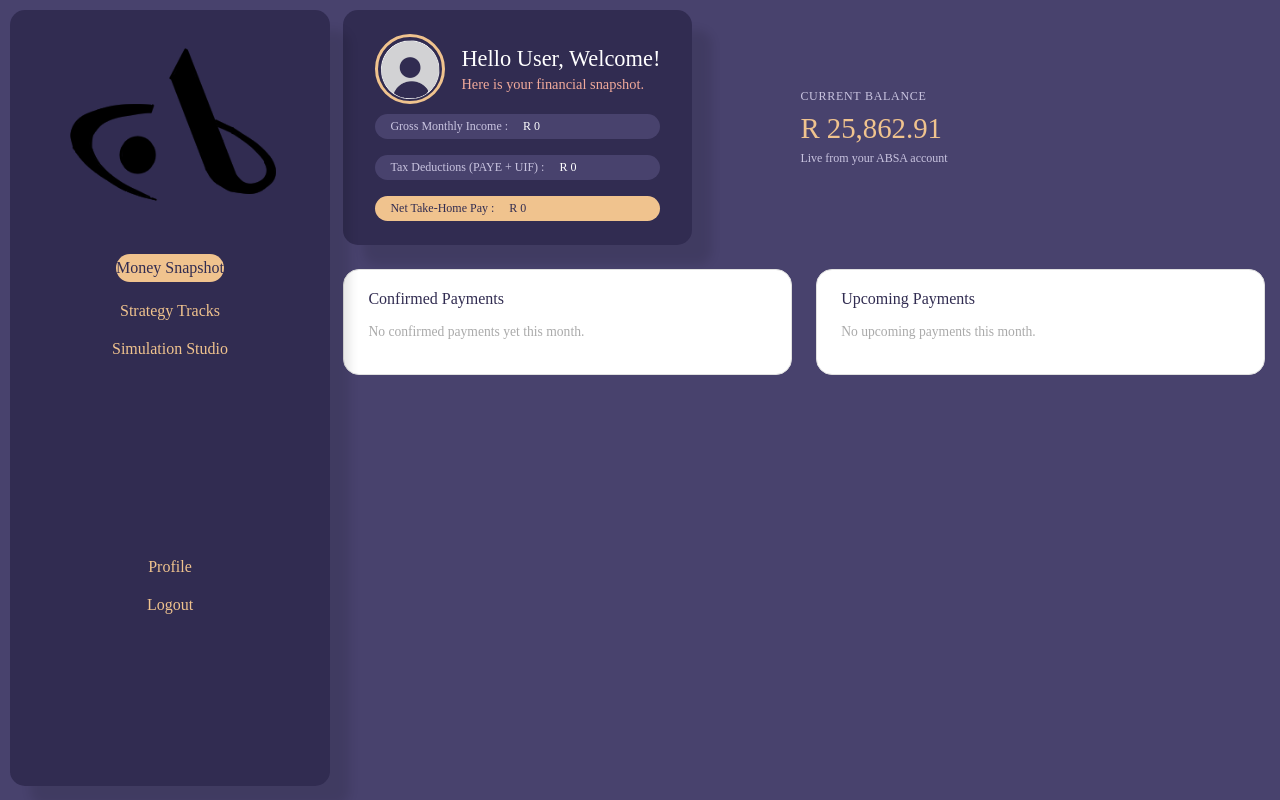
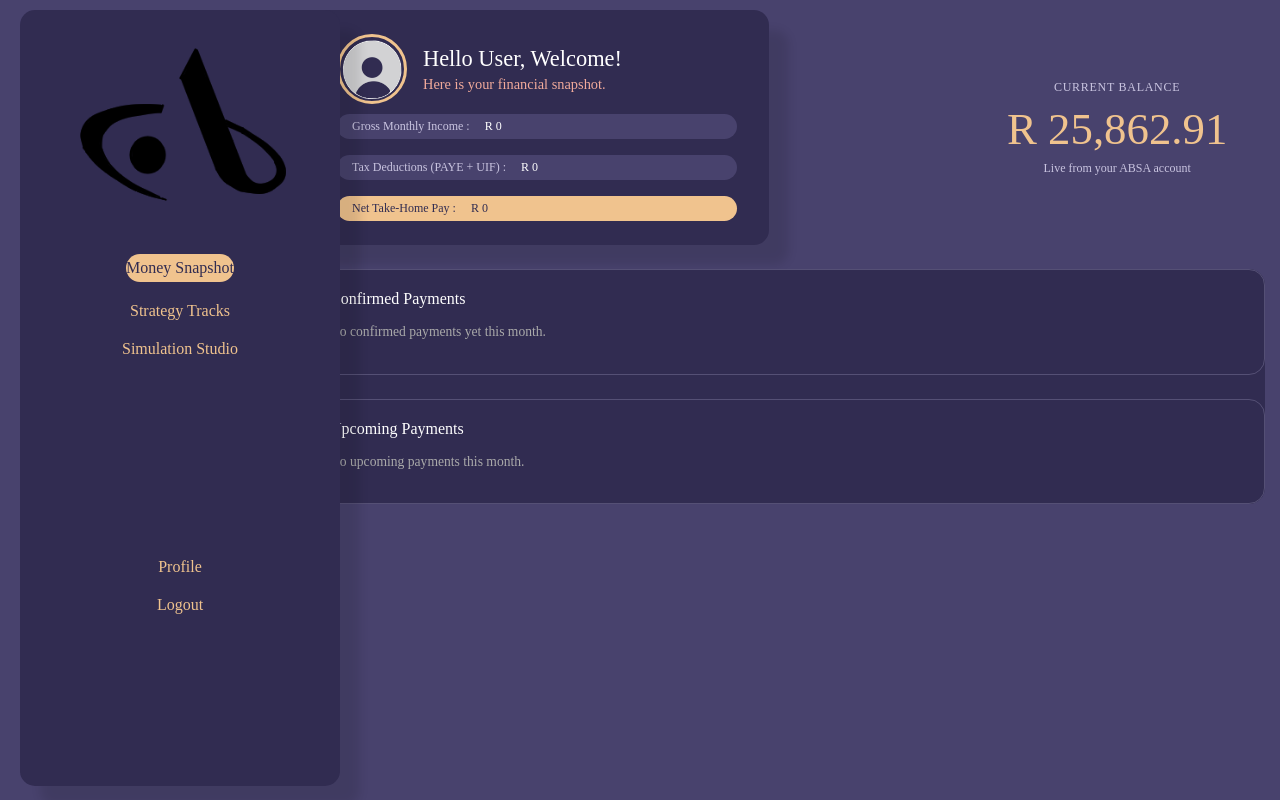
Before and after one commit to Bridgerto/DIGA4015_2740821_ReneilweThobejane_Assignment2, a React (Vite) app: page /MoneySnapshot in a window 1280 px wide. Built offline with nearby package versions, Linux system fonts and the light colour scheme.

Commit message:
Adjusting css styling for page spacing

```diff
--- a/src/components/NavBar.jsx
+++ b/src/components/NavBar.jsx
@@ -1,6 +1,6 @@
 // HOOKS
 import React from "react";
-import {Link} from "react-router-dom"
+import {Link, useLocation} from "react-router-dom"
 
 // IMPORTING MY ICONS
 import NavBarABSALogo from "../assets/icons/NavBarABSALogo.png";
@@ -10,6 +10,7 @@ const Logo = NavBarABSALogo;
 import "../cssFiles/NavBar.css";
 
 export default function NavBar(){
+    const navLocation = useLocation;
 
 
     return (
@@ -28,4 +29,6 @@ export default function NavBar(){
         </div>
     </nav>
     );
+
+    // style = {{fontweight: location.pathname === "/MoneySnapshot" ? "bold" ? "normal"}}
 }
--- a/src/cssFiles/CurrentBalanceTile.css
+++ b/src/cssFiles/CurrentBalanceTile.css
@@ -1,9 +1,11 @@
 .balance-container {
     border-radius: 16px;
+    margin-left: 130px ;
     padding: 24px 28px;
     display: flex;
     flex-direction: column;
     justify-content: center;
+    align-items: center;
     min-width: 200px;
 
 }
@@ -17,7 +19,7 @@
 }
 
 .balance-amount {
-    font-size: 1.8rem;
+    font-size: 2.8rem;
     font-weight: 500;
     color: #F0C38E;
     margin: 0 0 6px;
--- a/src/cssFiles/FixedCostsTracker.css
+++ b/src/cssFiles/FixedCostsTracker.css
@@ -1,21 +1,25 @@
 .tracker-container {
     display: flex;
+    flex-direction: column;
     gap: 24px;
     flex: 1;
+    background-color: #312C51;
+    border-radius: 16px;
+
+
 }
 
 .tracker-section {
     flex: 1;
-    background-color: #ffffff;
     border-radius: 16px;
     padding: 20px 24px;
-    border: 0.5px solid #e0e0e0;
+    border: 0.5px solid #555075;
 }
 
 .tracker-title {
     font-size: 1rem;
     font-weight: 500;
-    color: #312C51;
+    color: white;
     margin: 0 0 16px;
 }
 
@@ -34,37 +38,67 @@
 }
 
 .tracker-tile.confirmed {
-    background-color: #f0f0f0;
+    background-color: #F0C38E;
+    margin-bottom: 20px;
+}
+
+.tracker-tile.confirmed .tracker-category{
+      font-size: 1.0rem;
+      font-weight: 500;
+      color: #312C51;
+      margin: 0;
+}
+
+.tracker-tile.confirmed .tracker-merchant{
+      font-size: 0.7rem;
+      color: #312C51;
+      margin: 0;
+}
+
+.tracker-tile.confirmed .tracker-amount {
+    font-size: 1.0rem;
+    font-weight: 500;
+    color: #312C51;
+    text-align: right;
+    margin: 0;
+}
+
+.tracker-tile.confirmed .tracker-date {
+    font-size: 0.7rem;
+    color: #312C51;
+    margin: 2px 0 0;
+    text-align: right;
 }
 
 .tracker-tile.upcoming {
-    background-color: #fdf3ec;
+    background-color: #48426D;
 }
 
-.tracker-category {
+
+.tracker-tile.upcoming  .tracker-category {
     font-size: 0.9rem;
     font-weight: 500;
-    color: #312C51;
+    color: #c9c4e0;
     margin: 0;
 }
 
-.tracker-merchant {
+.tracker-tile.upcoming .tracker-merchant {
     font-size: 0.75rem;
-    color: #888;
+    color: #F1AA9B;
     margin: 2px 0 0;
 }
 
-.tracker-amount {
-    font-size: 0.95rem;
+.tracker-tile.upcoming .tracker-amount {
+    font-size: 0.9rem;
     font-weight: 500;
-    color: #312C51;
+    color: #c9c4e0;
     margin: 0;
     text-align: right;
 }
 
-.tracker-date {
+.tracker-tile.upcoming .tracker-date {
     font-size: 0.75rem;
-    color: #888;
+    color: #F1AA9B;
     margin: 2px 0 0;
     text-align: right;
 }
--- a/src/cssFiles/MoneySnapshot.css
+++ b/src/cssFiles/MoneySnapshot.css
@@ -11,7 +11,7 @@
     display: flex;
     flex-direction: column;
     gap: 24px;
-    width: 72%;
+    width: 75%;
     float: right;
     /*flex: 1;*/
 
--- a/src/cssFiles/NavBar.css
+++ b/src/cssFiles/NavBar.css
@@ -9,7 +9,7 @@
     /*spacing*/
     padding: 0 10px;
     border-radius: 15px;
-    margin: 10px 0 0 10px;
+    margin: 10px 0 0 20px;
 
     /*colouring*/
     background-color: #312C51;
--- a/src/cssFiles/PersonalisedHeader.css
+++ b/src/cssFiles/PersonalisedHeader.css
@@ -4,7 +4,7 @@
     flex-direction: column;
     align-items: left;
     border-radius: 15px;
-    width: fit-content;
+    width: 400px;
 
     /*spacing*/
     padding: 24px 32px;
--- a/src/cssFiles/StrategyTracks.css
+++ b/src/cssFiles/StrategyTracks.css
@@ -1,5 +1,5 @@
 .strategy-tracks-page {
-    min-height: 100vh;
+    min-height: 110vh;
     background-color: #48426D;
 }
 
@@ -9,7 +9,7 @@
     display: flex;
     flex-direction: column;
 
-    width: 76%;
+    width: 74%;
     float: right;
     padding: 30px 25px 0 0;
     gap: 24px;
@@ -81,6 +81,7 @@
     background-color: #F0C38E;
     color: #312C51;
     border: none;
+    width: fit-content;
     border-radius: 12px;
     padding: 16px 40px;
     font-size: 1rem;
--- a/src/cssFiles/TrackCard.css
+++ b/src/cssFiles/TrackCard.css
@@ -1,11 +1,13 @@
 .track-card {
     background-color: #ffffff;
+
     border-radius: 16px;
     padding: 20px;
     cursor: pointer;
     flex: 1;
     transition: transform 0.2s;
     border: 2px solid transparent;
+    min-height: 350px;
 }
 
 .track-card:hover {
@@ -15,7 +17,7 @@
 
 .track-card-image-placeholder {
     width: 100%;
-    height: 120px;
+    height: 220px;
     background-color: #e0dcea;
     border-radius: 10px;
     margin-bottom: 16px;
```
Also changed, not shown: src/components/FixedCostsTracker.jsx (line endings or trailing spaces), src/components/TrackCard.jsx (line endings or trailing spaces), src/pages/MoneySnapshot.jsx (line endings or trailing spaces).
